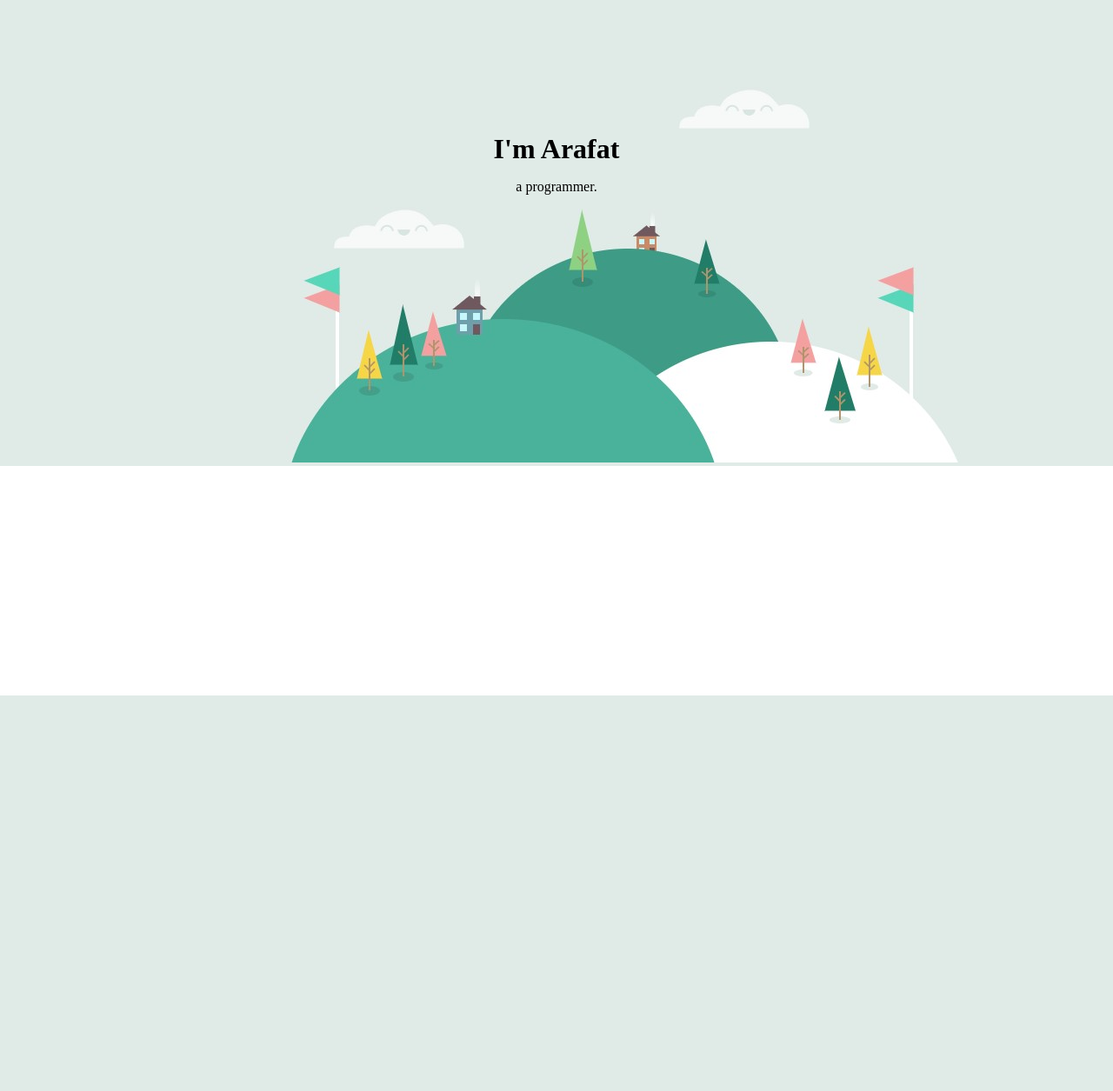
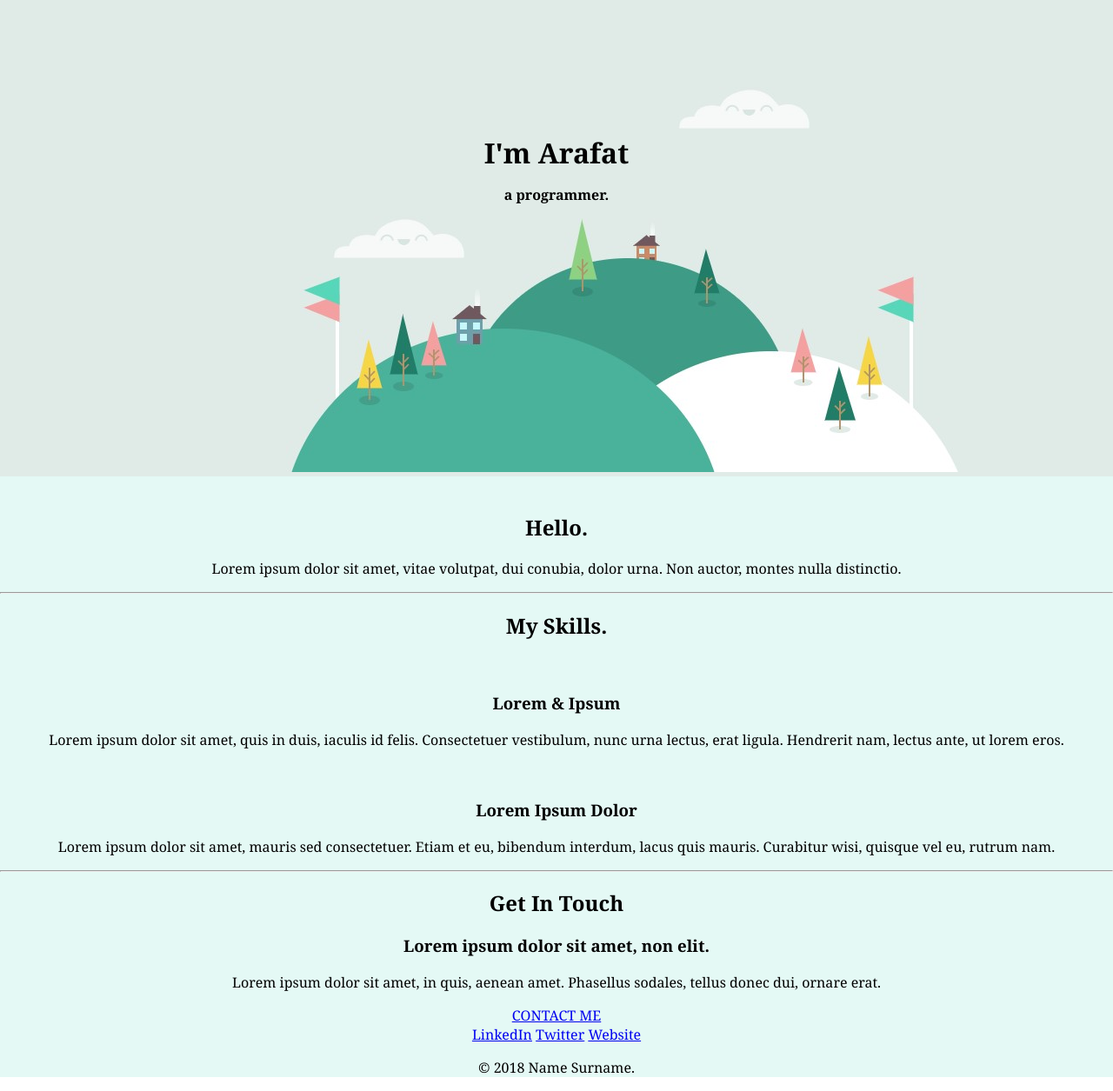
Before and after one commit to tamzidpeace/CSS-MySite, a PHP site: page / in a window 1280 px wide. Shown: the whole page at 87% size. Before the commit the page ends 800 px from the top, so only its background shows below. Run offline with PHP 8.4, Linux system fonts and the light colour scheme.

Commit message:
other parts of the site

```diff
--- a/css/style.css
+++ b/css/style.css
@@ -4,6 +4,7 @@ div {
 body {
 	margin: 0;
     text-align: center;
+		font-family: Georgia,Arial;
 }
 h1 {
 	margin: 0;
@@ -22,20 +23,11 @@ h1 {
     bottom: 245px;
 		left: 210px;
 }
-/*
-.arafat {
-    position: static;
-    display: block;
-    left: 823px;
+
+.mountain {
 
 }
+
 .programmer {
-    position: relative;
-    display: block;
-    top: 17px;
+	text-decoration: bold;
 }
-*/
-.mountain {
-
-
-}
--- a/index.php
+++ b/index.php
@@ -10,11 +10,49 @@
 <div class="top-container">
     <img class="top-cloud" src="images/cloude.jpg" alt="cloud-img">
     <h1 class="arafat">I'm Arafat</h1>
-    <p  class="programmer">a programmer.</p>
+    <p class="programmer"><strong>a programmer.</strong></p>
     <img class="bottom-cloud" src="images/cloude.jpg" alt="cloud-img">
     <img class="mountain" src="images/mountain.jpg" alt="mountain-img">
 </div>
 
+<div class="middle-container">
+  <div class="profile">
+    <img src="" alt="">
+    <h2>Hello.</h2>
+    <p>Lorem ipsum dolor sit amet, vitae volutpat, dui conubia, dolor urna. Non auctor, montes nulla distinctio.</p>
+  </div>
+  <hr>
+  <div class="skills">
+    <h2>My Skills.</h2>
+    <div class="skill-row">
+      <img class="" src="" alt="">
+      <h3>Lorem & Ipsum</h3>
+      <p>Lorem ipsum dolor sit amet, quis in duis, iaculis id felis. Consectetuer vestibulum, nunc urna lectus, erat ligula. Hendrerit nam, lectus ante, ut lorem eros.</p>
+    </div>
+    <div class="skill-row">
+      <img class="" src="" alt="">
+      <h3>Lorem Ipsum Dolor</h3>
+      <p>Lorem ipsum dolor sit amet, mauris sed consectetuer. Etiam et eu, bibendum interdum, lacus quis mauris. Curabitur wisi, quisque vel eu, rutrum nam.</p>
+    </div>
+  </div>
+  <hr>
+  <div class="contact-me">
+    <h2>Get In Touch</h2>
+    <h3>Lorem ipsum dolor sit amet, non elit.</h3>
+    <p>Lorem ipsum dolor sit amet, in quis, aenean amet. Phasellus sodales, tellus donec dui, ornare erat.</p>
+    <a class="btn" href="mailto:name@email.com">CONTACT ME</a>
+  </div>
+</div>
+
+
+<div class="bottom-container">
+  <a class="footer-link" href="https://www.linkedin.com/">LinkedIn</a>
+  <a class="footer-link" href="https://twitter.com/">Twitter</a>
+  <a class="footer-link" href="https://www.appbrewery.co/">Website</a>
+  <p>© 2018 Name Surname.</p>
+</div>
+
+
 
 </body>
 </html>
```
